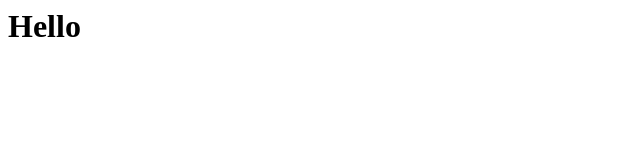
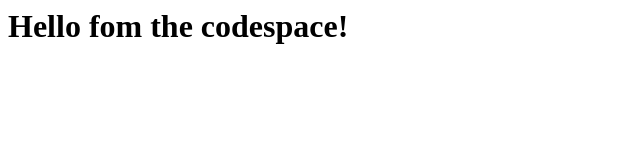
Before and after one commit to avkahan/skills-code-with-codespaces, a plain HTML site: page index.html in a window 1280 px wide. Shown: the whole page, without its empty margins (0-640 px from the left). Drawn offline with Linux system fonts and the light colour scheme.

Commit message:
Adding hello from the codespace!

```diff
--- a/index.html
+++ b/index.html
@@ -1,3 +1,3 @@
 <html>
-  <h1>Hello</h1>
+  <h1>Hello fom the codespace!</h1>
 </html>
```
